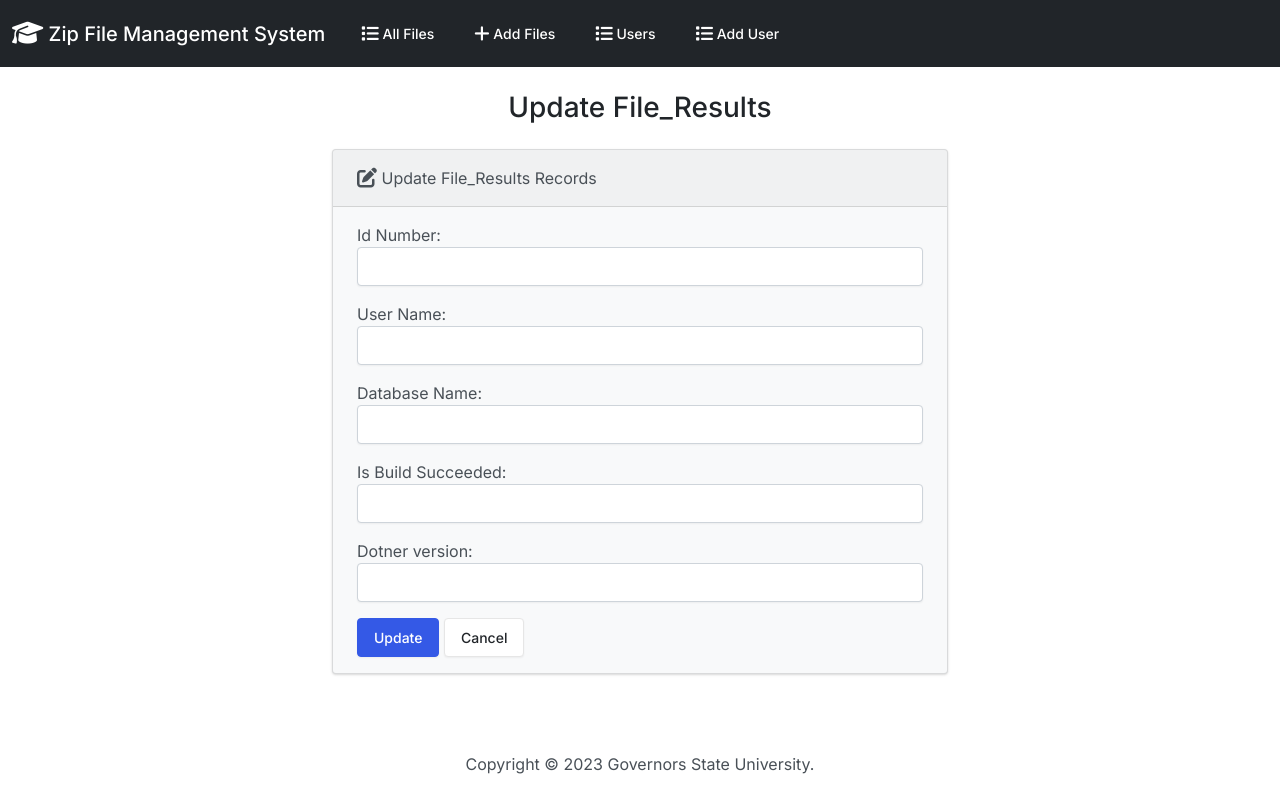
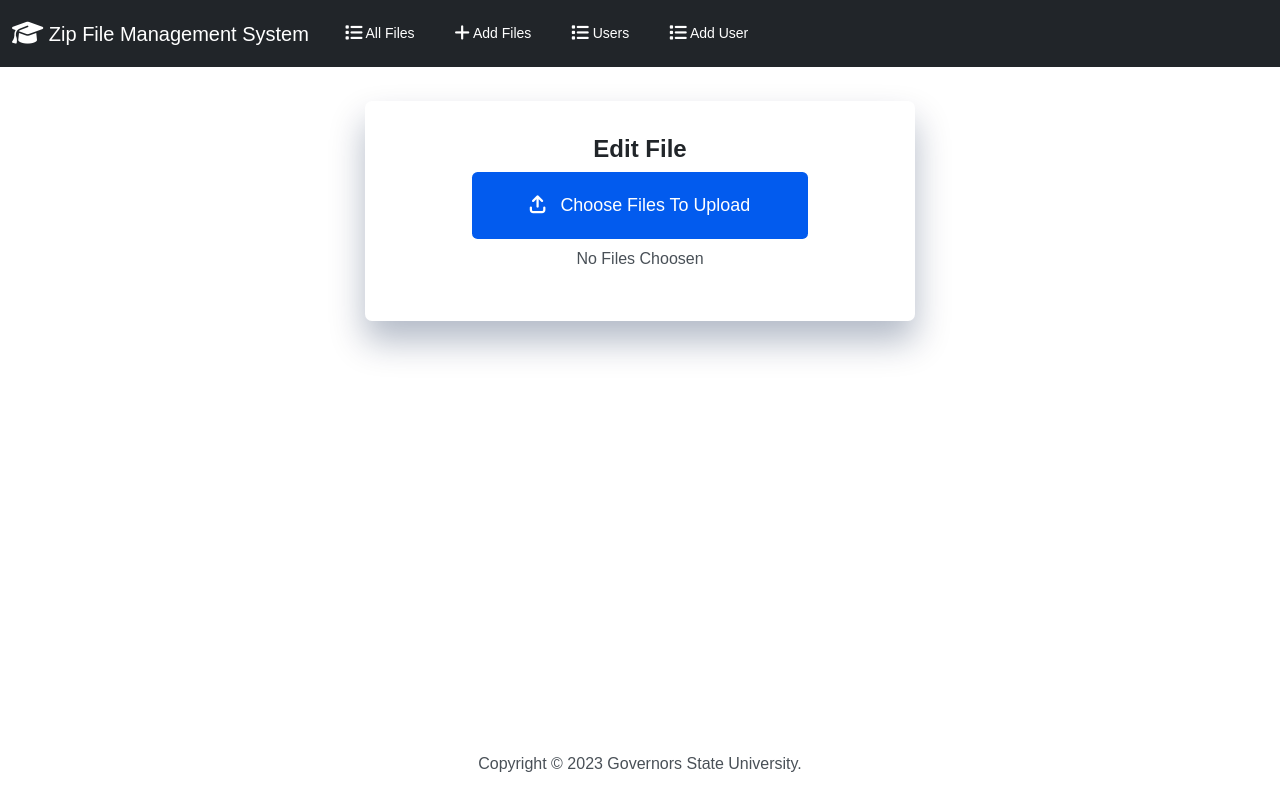
Before and after one commit to prudvi-m/thesis, a Django app: page /edit/18/ in a window 1280 px wide. Run offline with Django 4.2, Linux system fonts and the light colour scheme; data comes from the database, SQL or seed files in the repository; both versions use the stored data as it was after the commit; some libraries are stand-ins or nearby versions.

Commit message:
edit functionality

```diff
--- a/zipfiles/templates/zipfiles/add.html
+++ b/zipfiles/templates/zipfiles/add.html
@@ -1,6 +1,4 @@
 {% extends "zipfiles/base.html" %}
-
-
 {% block body %}
 
   <style>
@@ -91,9 +89,6 @@
         <ul id="files-list"></ul>
       </div>
     <form>
-
-    <!-- Script -->
-    <!-- <script src="script.js"></script> -->
     <script>
 
       let fileInput = document.getElementById("file-input");
--- a/zipfiles/templates/zipfiles/edit.html
+++ b/zipfiles/templates/zipfiles/edit.html
@@ -1,29 +1,125 @@
 {% extends "zipfiles/base.html" %}
 
 {% block body %}
-  <h3 class="text-center m-4">Update File_Results</h3>
-  {% if success %}
-    <div class="alert alert-success" role="alert">
-      The zipfile updated successfully.
-      <a href="{% url 'index' %}" class="alert-link">Go to Home Page.</a>
+<style>
+
+  * {
+      padding: 0;
+      margin: 0;
+      box-sizing: border-box;
+      font-family: "Poppins", sans-serif;
+    }
+
+    .file-upload-card {
+      background-color: #ffffff;
+      width: 90%;
+      max-width: 34.37em;
+      position: relative;
+      margin: 2.12em auto;
+      padding: 2.12em 1.25em;
+      border-radius: 0.43em;
+      box-shadow: 0 1.25em 2.18em rgb(1, 28, 71, 0.3);
+    }
+    input[type="file"] {
+      display: none;
+    }
+    .file-input-button, .upload-button {
+      display: block;
+      position: relative;
+      background-color: #025bee;
+      color: #ffffff;
+      font-size: 1.12em;
+      font-weight: 500;
+      text-align: center;
+      width: 18.75em;
+      padding: 1.12em 0;
+      margin: auto;
+      border-radius: 0.31em;
+      cursor: pointer;
+    }
+    .upload-button {
+      border: 0px;
+      width: 9.75em;
+      padding: 0.75em;
+    }
+    #num-of-files {
+      font-weight: 400;
+      text-align: center;
+    }
+    ul {
+      list-style-type: none;
+    }
+
+    .file-upload-card li {
+      font-weight: 500;
+      background-color: #eff5ff;
+      color: #025bee;
+      margin-bottom: 1em;
+      padding: 1.1em 1em;
+      padding-bottom: 0.1em;
+      border-radius: 0.3em;
+      display: flex;
+      justify-content: space-between;
+  }
+
+  h4 {
+    text-align : center;
+    font-weight: 900
+  }
+
+
+</style>
+<form action="{% url 'edit' id %}" method="POST" enctype="multipart/form-data">
+  <div class="container file-upload-card">
+    <h4>Edit File</h4>
+    <input type="file" id="file-input" accept=".zip" name="uploadfoles" >
+    <label for="file-input" class="file-input-button">
+      <i class="fa-solid fa-arrow-up-from-bracket"></i>
+      &nbsp; Choose Files To Upload
+    </label>
+    <div id="num-of-files"class="my-2">No Files Choosen</div>
+    <div id="divSubmit" class="container my-4 mx-auto">
+      {% csrf_token %}
+      <button type="submit" class="upload-button">
+        <i class="fa fa-paper-plane" aria-hidden="true"></i>&nbsp; Submit</button>
     </div>
-  {% else %}
-    <div class="row justify-content-center">
-      <div class="col-6">
-        <div class="card bg-light mb-3">
-          <div class="card-header">
-            <i class="fa-solid fa-pen-to-square fa-lg"></i> Update File_Results Records
-          </div>
-          <div class="card-body">
-            <form action="" method="POST">
-              {% csrf_token %}
-              {{ form.as_p }}
-              <button type="submit" class="btn btn-primary">Update</button>
-              <a href="{% url 'index' %}" class="btn btn-secondary">Cancel</a>
-            </form>
-          </div>
-        </div>
-      </div>
-    </div>
-  {% endif %}
+    <ul id="files-list"></ul>
+  </div>
+<form>
+  <script>
+    let fileInput = document.getElementById("file-input");
+    let fileList = document.getElementById("files-list");
+    let numOfFiles = document.getElementById("num-of-files");
+    let files_count = 0;
+
+    $(document).ready(function() {
+      if(files_count > 0)
+        $("#divSubmit").show();
+      else
+        $("#divSubmit").hide();
+    });
+
+    fileInput.addEventListener("change", () => {
+      fileList.innerHTML = "";
+      files_count = fileInput.files.length;
+      numOfFiles.textContent = `${files_count} ${files_count == 1 ? 'file' : 'files'} Selected`;
+
+      if(files_count > 0)
+        $("#divSubmit").show();
+      else
+        $("#divSubmit").hide();
+      for (var i of fileInput.files) {
+        let reader = new FileReader();
+        let listItem = document.createElement("li");
+        let fileName = i.name;
+        let fileSize = (i.size / 1024).toFixed(1);
+        listItem.innerHTML = `<p><i class="fa fa-file" aria-hidden="true"></i>&nbsp; ${fileName}</p><p>${fileSize}KB</p>`;
+        if (fileSize >= 1024) {
+          fileSize = (fileSize / 1024).toFixed(1);
+          listItem.innerHTML = `<p><i class="fa fa-file" aria-hidden="true"></i>&nbsp; ${fileName}</p><p>${fileSize}MB</p>`;
+        }
+        fileList.appendChild(listItem);
+      }
+    });
+  </script>
 {% endblock %}
--- a/zipfiles/views.py
+++ b/zipfiles/views.py
@@ -51,21 +51,35 @@ def add(request):
   })
 
 def edit(request, id):
-  if request.method == 'POST':
-    zipfile = File_Results.objects.get(pk=id)
-    form = FileForm(request.POST, instance=zipfile)
-    if form.is_valid():
-      form.save()
-      return render(request, 'zipfiles/edit.html', {
-        'form': form,
-        'success': True
-      })
-  else:
-    zipfile = File_Results.objects.get(pk=id)
-    form = FileForm(instance=zipfile)
-  return render(request, 'zipfiles/edit.html', {
-    'form': form
-  })
+  if not request.method == 'POST':
+    return render(request, 'zipfiles/edit.html', {
+      'id': id
+    })
+  zipfile = File_Results.objects.get(pk=id)
+  myfile = request.FILES.getlist("uploadfoles")
+  for f in myfile:
+      # user_name, assignment_number = extract_username_and_assignment(f.name)
+      fileSize = float(format(f.size / 1024, f".1f"))
+      if fileSize >= 1024:
+        fileSize = f'{format((fileSize / 1024), f".1f")}MB'
+      else:
+        fileSize = f'{fileSize}KB'
+      data = {
+        "f_name" : f.name,
+        "f_size" : fileSize,
+        "myfiles" : f,
+        "user_name" : None,
+        "db_name" : None,
+        "db_type" : None,
+        "is_build_succeeded" : None,
+        "dotnet_version" : None,
+        "assignment_number" : None,
+        "folder_name" : None,
+        "instruction_passed" : None,
+      }
+      zipfile.update_attributes(data)
+  return HttpResponseRedirect(reverse('index'))
+
 
 def automate(request, id):
   if request.method == 'GET':
@@ -103,17 +117,16 @@ def files(request):
 
 def send_files(request):
     if request.method == "POST" :
-
-        myfile = request.FILES.getlist("uploadfoles")
-        for f in myfile:
-            user_name, assignment_number = extract_username_and_assignment(f.name)
-            fileSize = float(format(f.size / 1024, f".1f"))
-            if fileSize >= 1024:
-              fileSize = f'{format((fileSize / 1024), f".1f")}MB'
-            else:
-              fileSize = f'{fileSize}KB'
-            File_Results(f_name=f.name,myfiles=f,f_size=fileSize, user_name = user_name, assignment_number = assignment_number).save()
-        return HttpResponseRedirect(reverse('index'))
+      myfile = request.FILES.getlist("uploadfoles")
+      for f in myfile:
+          user_name, assignment_number = extract_username_and_assignment(f.name)
+          fileSize = float(format(f.size / 1024, f".1f"))
+          if fileSize >= 1024:
+            fileSize = f'{format((fileSize / 1024), f".1f")}MB'
+          else:
+            fileSize = f'{fileSize}KB'
+          File_Results(f_name=f.name,myfiles=f,f_size=fileSize, user_name = user_name, assignment_number = assignment_number).save()
+      return HttpResponseRedirect(reverse('index'))
 
 #endregion
 
```
Also changed, not shown: result_file.txt (+66 -1 lines), db.sqlite3, zipfiles/templates/zipfiles/base.html (line endings or trailing spaces), zipfiles/urls.py (line endings or trailing spaces), 4 other files.
